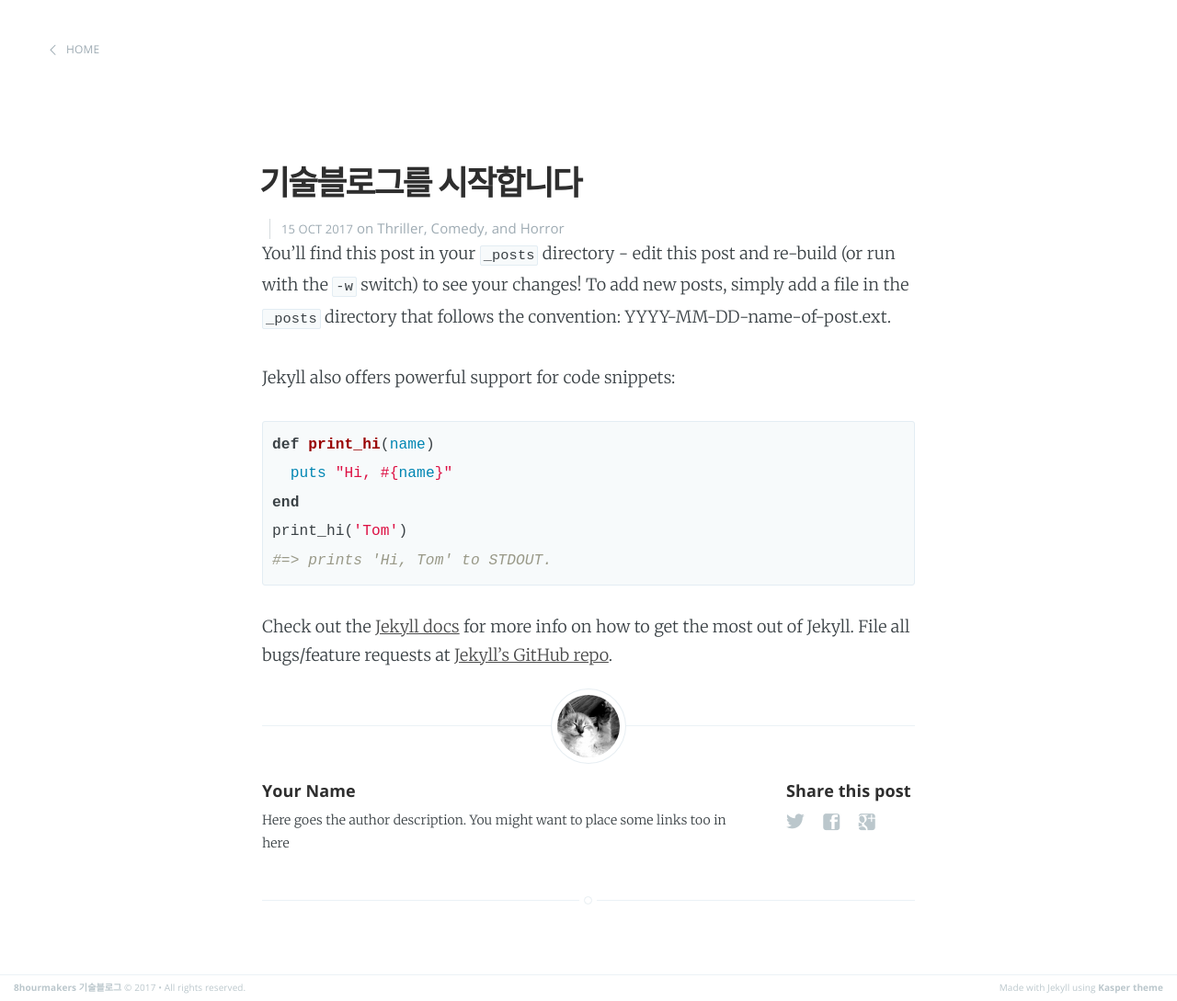
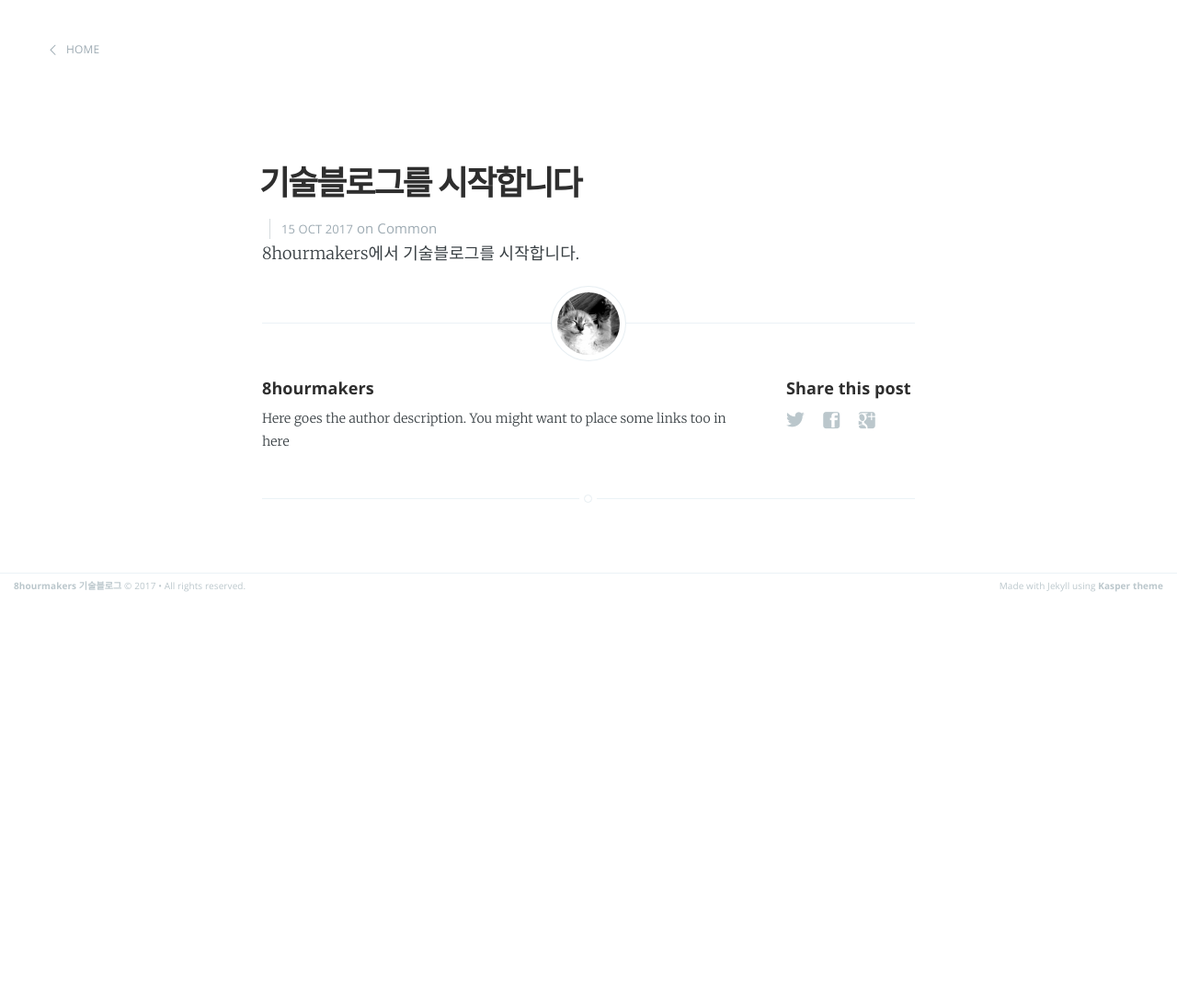
Before and after one commit to 8hourmakers/8hourmakers.github.io, a Jekyll site: the page built from _posts/2017-10-15-기술블로그를-시작합니다.markdown, in a window 1280 px wide. Shown: the whole page at 92% size. Built offline with Jekyll 4.4.1, drawn with Linux system fonts in a browser that asks for light colours; after the commit the page ends 900 px from its top, so only the background shows below that.

Commit message:
update first post

```diff
--- a/_config.yml
+++ b/_config.yml
@@ -4,13 +4,13 @@ meta_description: "8hourmakers의 기술블로그입니다"
 
 markdown: kramdown
 highlighter: pygments
-logo: http://8hourmakers.com/static/images/logo.png
+logo: https://8hourmakers.com/static/images/logo.png
 paginate: 15
 baseurl: /
-domain_name: 'http://yourblog-domain.com'
+domain_name: 'https://8hourmakers.github.io'
 google_analytics: 'UA-XXXXXXXX-X'
 gems: [jekyll-paginate]
 
 # Details for the RSS feed generator
-url:            'blog url'
-author:         'Your Name'
+url:            'https://8hourmakers.github.io'
+author:         '8hourmakers'
--- a/_posts/2017-10-15-기술블로그를-시작합니다.markdown
+++ b/_posts/2017-10-15-기술블로그를-시작합니다.markdown
@@ -2,23 +2,8 @@
 layout: post
 title:  "기술블로그를 시작합니다"
 date:   2017-10-15 10:18:00
-categories: Thriller Comedy Horror
+categories: Common
+author: 백대현
 ---
 
-You'll find this post in your `_posts` directory - edit this post and re-build (or run with the `-w` switch) to see your changes!
-To add new posts, simply add a file in the `_posts` directory that follows the convention: YYYY-MM-DD-name-of-post.ext.
-
-Jekyll also offers powerful support for code snippets:
-
-{% highlight ruby %}
-def print_hi(name)
-  puts "Hi, #{name}"
-end
-print_hi('Tom')
-#=> prints 'Hi, Tom' to STDOUT.
-{% endhighlight %}
-
-Check out the [Jekyll docs][jekyll] for more info on how to get the most out of Jekyll. File all bugs/feature requests at [Jekyll's GitHub repo][jekyll-gh].
-
-[jekyll-gh]: https://github.com/mojombo/jekyll
-[jekyll]:    http://jekyllrb.com
+8hourmakers에서 기술블로그를 시작합니다.
--- a/index.html
+++ b/index.html
@@ -45,9 +45,9 @@ about: 'about.html'
             {{ post.excerpt }} <a class="read-more" href="{{ post.url }}">&raquo;</a>
         </section>
         <footer class="post-meta">
-            {% if site.author %}
+            {% if post.author %}
                 <img class="author-thumb" src="/assets/images/profile.png" alt="Author's profile picture" nopin="nopin" />
-                {{ site.author }}
+                {{ post.author }}
             {% endif %}
             {% if post.categories.size > 0 %}
                 {{ post.categories | array_to_sentence_string | prepend: 'on ' }}
```
Also changed, not shown: 6 other files.
